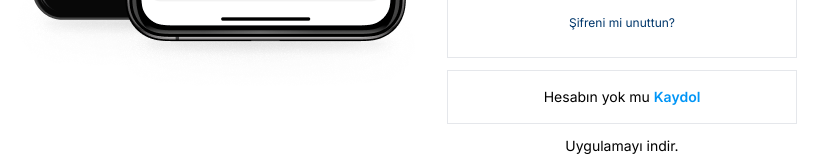
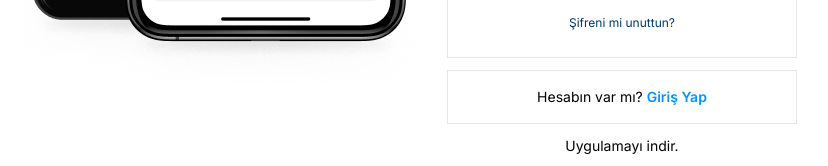
Before and after one commit to AliKarabulut/nextjs-instagram-clone, a Next.js app: page /register in a window 1280 px wide. Shown: the part 624-790 px from the top of the page, without its empty margins (249-1077 px from the left). Built offline with nearby package versions, Linux system fonts and the light colour scheme.

Commit message:
BottomBox redirect

```diff
--- a/src/app/(login)/layout.tsx
+++ b/src/app/(login)/layout.tsx
@@ -3,9 +3,11 @@ import HomeSlider from "@/components/login/homeSlider";
 
 type LayoutTypes = {
   children: React.ReactNode;
+  params: any;
 };
 
-const LoginLayout = ({ children }: LayoutTypes) => {
+const LoginLayout = ({ children, params }: LayoutTypes) => {
+  console.log(params);
   return (
     <article className="w-full h-screen flex justify-center items-center">
       <HomeSlider />
--- a/src/components/layouts/loginFormLayout/page.tsx
+++ b/src/components/layouts/loginFormLayout/page.tsx
@@ -2,11 +2,14 @@
 import BottomBox from "@/components/login/bottom-box";
 import Image from "next/image";
 
+import { useSelectedLayoutSegment  } from 'next/navigation'
 type LayoutTypes = {
   children: React.ReactNode;
 };
 
 const LoginFormLayout = ({ children }: LayoutTypes) => {
+  const params = useSelectedLayoutSegment ()
+
   return (
     <div className="w-[350px] h-fit flex justify-center flex-col">
       <div className="border-[1px] px-9  py-[10px]">
@@ -18,7 +21,7 @@ const LoginFormLayout = ({ children }: LayoutTypes) => {
         </div>
         <form className="flex items-center  flex-col mt-6">{children}</form>
       </div>
-      <BottomBox link="register">Hesabın yok mu</BottomBox>
+      {params && <BottomBox link={params}/>}
       <div className="flex items-center flex-col">
         <div className="text-sm mb-3">Uygulamayı indir.</div>
         <div className="flex gap-2">
--- a/src/components/login/bottom-box/index.tsx
+++ b/src/components/login/bottom-box/index.tsx
@@ -1,17 +1,18 @@
 import Link from "next/link";
-import { Children } from "react";
 
 type BottomBoxProps = {
-  children: React.ReactNode;
-  link: "register" | "login";
+  link?: string;
 };
 
-const BottomBox = ({ link, children }: BottomBoxProps) => {
+const BottomBox = ({ link }: BottomBoxProps) => {
   return (
     <div className="h-fit border-[1px] text-center p-4  my-3 text-sm">
-      {children}{" "}
-      <Link href={`/${link}`} className="text-primary-button font-semibold">
-        {link === "register" ? "Kaydol" : "Giriş Yap"}
+      {link === "register" ? "Hesabın var mı? " : "Hesabın yok mu? "}
+      <Link
+        href={`/${link === "login" ? "register" : "login"}`}
+        className="text-primary-button font-semibold"
+      >
+        {link === "register" ? "Giriş Yap" : "Kaydol"}
       </Link>
     </div>
   );
```
